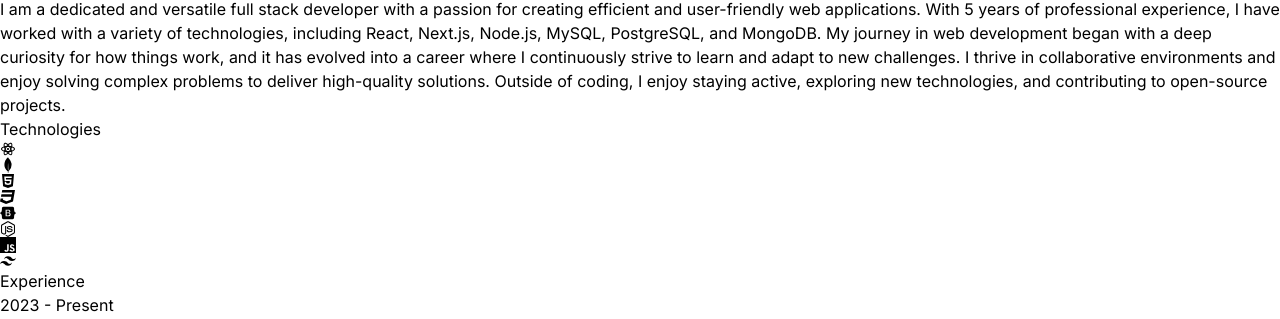
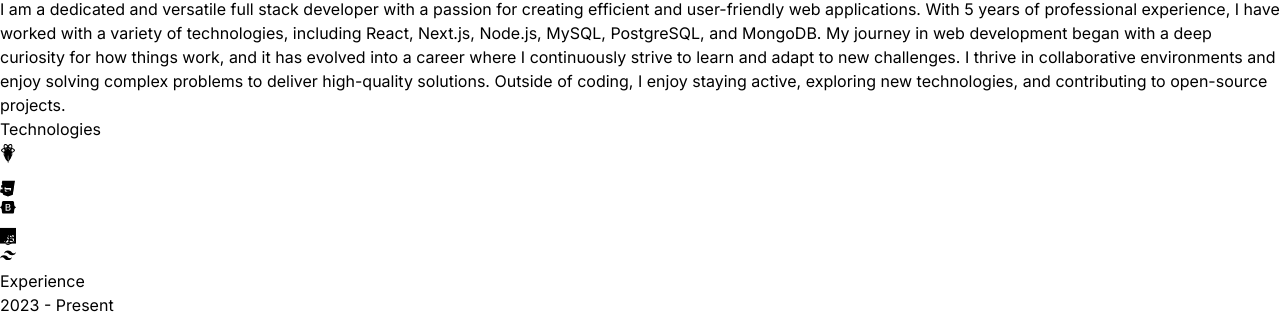
Before and after one commit to Code-Jutsuu/React-Portfolio, a React (Vite) app: page / in a window 1280 px wide. Shown: the part 1333-1652 px from the top of the page. Built offline with nearby package versions, Linux system fonts and the light colour scheme.

Commit message:
technologies  in motion

```diff
--- a/src/components/Technologies.jsx
+++ b/src/components/Technologies.jsx
@@ -1,39 +1,92 @@
 import { RiReactjsLine } from "react-icons/ri";
-import { TbBrandNextjs } from "react-icons/tb";
 import { SiMongodb, SiJavascript, SiTailwindcss } from "react-icons/si";
 import { FaNodeJs, FaHtml5, FaCss3, FaBootstrap } from "react-icons/fa";
+import { motion } from "framer-motion"
+
+const iconVariants = (duration) => ({
+  initial: {y: -10},
+  animate: {
+    y: [10, -10],
+    transition: {
+      duration: duration,
+      ease: "linear",
+      repeat: Infinity,
+      repeatType: "reverse",
+    }
+  }
+})
 
 const Technologies = () => {
   return (
     <div className="border-b border-neutral-800 pb-24">
-      <h2 className="my-20 text-center text-4xl">Technologies</h2>
-      <div className="flex flex-wrap items-center justify-center gap-4">
-        <div className="rounded-2xl border-4 border-neutral-800 p-4">
+      <motion.h2
+        whileInView={{opacity: 1, y:0}}
+        initial={{opacity: 0, y: -100}}
+        taransition={{duration: 1.5}}
+        className="my-20 text-center text-4xl">Technologies</motion.h2>
+      <motion.div
+        whileInView={{opacity: 1, x: 0}}
+        initial={{opacity: 0, x: -100}}
+        transition= {{duration: 1.5}}
+        className="flex flex-wrap items-center justify-center gap-4">
+        <motion.div
+          variants={iconVariants(2.5)}
+          initial="initial"
+          animate="animate"
+          className="rounded-2xl border-4 border-neutral-800 p-4">
           <RiReactjsLine className="text-7xl text-cyan-400" />
-        </div>
-        <div className="rounded-2xl border-4 border-neutral-800 p-4">
+        </motion.div>
+        <motion.div
+          variants={iconVariants(6)}
+          initial="initial"
+          animate="animate"
+          className="rounded-2xl border-4 border-neutral-800 p-4">
           <SiMongodb className="text-7xl text-green-500" />
-        </div>
-        <div className="rounded-2xl border-4 border-neutral-800 p-4">
+        </motion.div>
+        <motion.div
+          variants={iconVariants(1)}
+          initial="initial"
+          animate="animate"
+          className="rounded-2xl border-4 border-neutral-800 p-4">
           <FaHtml5 className="text-7xl text-red-500" />
-        </div>
-        <div className="rounded-2xl border-4 border-neutral-800 p-4">
+        </motion.div>
+          <motion.div
+          variants={iconVariants(2)}
+          initial="initial"
+          animate="animate"
+          className="rounded-2xl border-4 border-neutral-800 p-4">
           <FaCss3 className="text-7xl text-cyan-300" />
-        </div>
-        <div className="rounded-2xl border-4 border-neutral-800 p-4">
+        </motion.div>
+        <motion.div
+          variants={iconVariants(5)}
+          initial="initial"
+          animate="animate"
+          className="rounded-2xl border-4 border-neutral-800 p-4">
           <FaBootstrap className="text-7xl text-purple-700" />
-        </div>
-        <div className="rounded-2xl border-4 border-neutral-800 p-4">
+        </motion.div>
+        <motion.div
+          variants={iconVariants(1)}
+          initial="initial"
+          animate="animate"
+          className="rounded-2xl border-4 border-neutral-800 p-4">
           <FaNodeJs className="text-7xl text-green-500" />
-        </div>
-        <div className="rounded-2xl border-4 border-neutral-800 p-4">
+        </motion.div>
+        <motion.div
+          variants={iconVariants(2)}
+          initial="initial"
+          animate="animate"
+          className="rounded-2xl border-4 border-neutral-800 p-4">
           <SiJavascript className="text-7xl text-yellow-400" />
-        </div>
-        <div className="rounded-2xl border-4 border-neutral-800 p-4">
+        </motion.div>
+        <motion.div
+          variants={iconVariants(5)}
+          initial="initial"
+          animate="animate"
+          className="rounded-2xl border-4 border-neutral-800 p-4">
           <SiTailwindcss className="text-7xl text-cyan-500" />
-        </div>
+        </motion.div>
 
-      </div>
+      </motion.div>
     </div>
   );
 };
```
